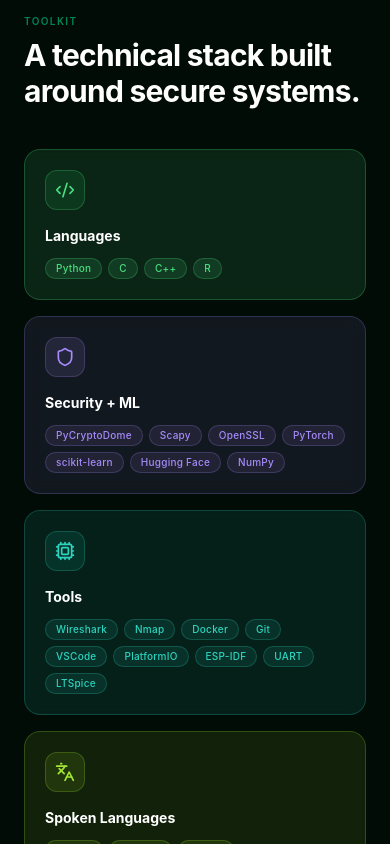
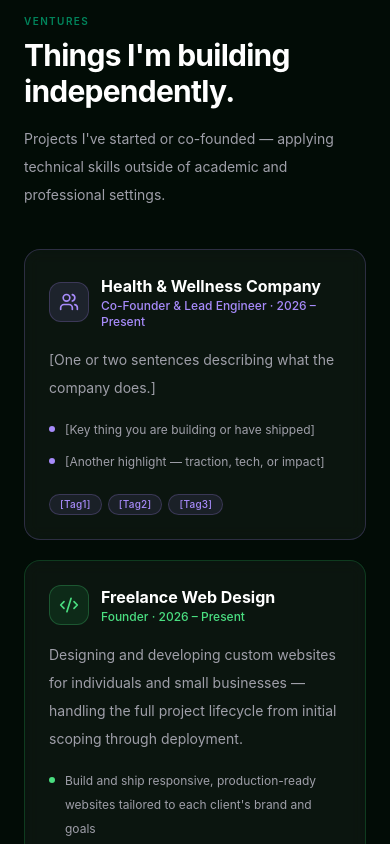
Before and after one commit to M-moore1/M-moore1.github.io, a React (Vite) app: page / in a window 390 px wide. Shown: the part 6140-6984 px from the top of the page. Built offline with nearby package versions, Linux system fonts and the light colour scheme.

Commit message:
Added Ventures Section

```diff
--- a/src/App.jsx
+++ b/src/App.jsx
@@ -30,12 +30,12 @@ const stagger = { visible: { transition: { staggerChildren: 0.09 } } };
 
 /* ─── accent palette — one colour per project domain ─────────── */
 const ACCENTS = {
-  green:  { tag: "rgba(74,222,128,0.12)",  tagBorder: "rgba(74,222,128,0.25)",  tagText: "#4ade80",  cardBorder: "rgba(34,197,94,0.22)",  glow: "rgba(34,197,94,0.18)",  iconBg: "rgba(34,197,94,0.12)"  },
-  purple: { tag: "rgba(167,139,250,0.10)", tagBorder: "rgba(167,139,250,0.22)", tagText: "#a78bfa",  cardBorder: "rgba(167,139,250,0.22)", glow: "rgba(167,139,250,0.15)", iconBg: "rgba(167,139,250,0.12)" },
-  teal:   { tag: "rgba(45,212,191,0.10)",  tagBorder: "rgba(45,212,191,0.22)",  tagText: "#2dd4bf",  cardBorder: "rgba(20,184,166,0.22)",  glow: "rgba(20,184,166,0.15)",  iconBg: "rgba(20,184,166,0.12)"  },
-  amber:  { tag: "rgba(251,191,36,0.10)",  tagBorder: "rgba(251,191,36,0.22)",  tagText: "#fbbf24",  cardBorder: "rgba(251,191,36,0.22)",  glow: "rgba(251,191,36,0.13)",  iconBg: "rgba(251,191,36,0.10)"  },
-  lime:   { tag: "rgba(163,230,53,0.10)",  tagBorder: "rgba(163,230,53,0.22)",  tagText: "#a3e635",  cardBorder: "rgba(163,230,53,0.22)",  glow: "rgba(163,230,53,0.12)",  iconBg: "rgba(163,230,53,0.10)"  },
-  sky:    { tag: "rgba(56,189,248,0.10)",  tagBorder: "rgba(56,189,248,0.22)",  tagText: "#38bdf8",  cardBorder: "rgba(56,189,248,0.22)",  glow: "rgba(56,189,248,0.13)",  iconBg: "rgba(56,189,248,0.10)"  },
+  green: { tag: "rgba(74,222,128,0.12)", tagBorder: "rgba(74,222,128,0.25)", tagText: "#4ade80", cardBorder: "rgba(34,197,94,0.22)", glow: "rgba(34,197,94,0.18)", iconBg: "rgba(34,197,94,0.12)" },
+  purple: { tag: "rgba(167,139,250,0.10)", tagBorder: "rgba(167,139,250,0.22)", tagText: "#a78bfa", cardBorder: "rgba(167,139,250,0.22)", glow: "rgba(167,139,250,0.15)", iconBg: "rgba(167,139,250,0.12)" },
+  teal: { tag: "rgba(45,212,191,0.10)", tagBorder: "rgba(45,212,191,0.22)", tagText: "#2dd4bf", cardBorder: "rgba(20,184,166,0.22)", glow: "rgba(20,184,166,0.15)", iconBg: "rgba(20,184,166,0.12)" },
+  amber: { tag: "rgba(251,191,36,0.10)", tagBorder: "rgba(251,191,36,0.22)", tagText: "#fbbf24", cardBorder: "rgba(251,191,36,0.22)", glow: "rgba(251,191,36,0.13)", iconBg: "rgba(251,191,36,0.10)" },
+  lime: { tag: "rgba(163,230,53,0.10)", tagBorder: "rgba(163,230,53,0.22)", tagText: "#a3e635", cardBorder: "rgba(163,230,53,0.22)", glow: "rgba(163,230,53,0.12)", iconBg: "rgba(163,230,53,0.10)" },
+  sky: { tag: "rgba(56,189,248,0.10)", tagBorder: "rgba(56,189,248,0.22)", tagText: "#38bdf8", cardBorder: "rgba(56,189,248,0.22)", glow: "rgba(56,189,248,0.13)", iconBg: "rgba(56,189,248,0.10)" },
 };
 
 /* ─── project data ────────────────────────────────────────────── */
@@ -191,12 +191,56 @@ const experiences = [
   },
 ];
 
+
+
+/* ─── ventures data ─────────────────────────────────────────── */
+const ventures = [
+  {
+    name: "Health & Wellness Company",
+    role: "Co-Founder & Lead Engineer",
+    period: "2026 – Present",
+    accent: "purple",
+    icon: Users,
+    description: "[One or two sentences describing what the company does.]",
+    bullets: [
+      "[Key thing you are building or have shipped]",
+      "[Another highlight — traction, tech, or impact]",
+    ],
+    tags: ["[Tag1]", "[Tag2]", "[Tag3]"],
+    link: null, // or swap null for "https://yourcompany.com"
+  },
+  {
+    name: "Freelance Web Design",
+    role: "Founder",
+    period: "2026 – Present",
+    accent: "green",
+    icon: Code2,
+    description:
+      "Designing and developing custom websites for individuals and small businesses — handling the full project lifecycle from initial scoping through deployment.",
+    bullets: [
+      "Build and ship responsive, production-ready websites tailored to each client's brand and goals",
+      "Manage client relationships, requirements, timelines, and delivery end-to-end",
+    ],
+    tags: ["Web Design", "HTML/CSS", "JavaScript", "Client Work"],
+    link: null,
+  },
+];
+
+
+
+
+
+
+
+
+
+
 /* ─── skill groups ────────────────────────────────────────────── */
 const skillGroups = [
-  { title: "Languages",      icon: Code2,      accent: "green",  items: ["Python", "C", "C++", "R"] },
-  { title: "Security + ML",  icon: Shield,     accent: "purple", items: ["PyCryptoDome", "Scapy", "OpenSSL", "PyTorch", "scikit-learn", "Hugging Face", "NumPy"] },
-  { title: "Tools",          icon: Cpu,        accent: "teal",   items: ["Wireshark", "Nmap", "Docker", "Git", "VSCode", "PlatformIO", "ESP-IDF", "UART", "LTSpice"] },
-  { title: "Spoken Languages", icon: Languages, accent: "lime",  items: ["English", "Spanish", "French"] },
+  { title: "Languages", icon: Code2, accent: "green", items: ["Python", "C", "C++", "R"] },
+  { title: "Security + ML", icon: Shield, accent: "purple", items: ["PyCryptoDome", "Scapy", "OpenSSL", "PyTorch", "scikit-learn", "Hugging Face", "NumPy"] },
+  { title: "Tools", icon: Cpu, accent: "teal", items: ["Wireshark", "Nmap", "Docker", "Git", "VSCode", "PlatformIO", "ESP-IDF", "UART", "LTSpice"] },
+  { title: "Spoken Languages", icon: Languages, accent: "lime", items: ["English", "Spanish", "French"] },
 ];
 
 
@@ -204,9 +248,9 @@ const skillGroups = [
 const aboutInterests = ["Board Games", "Languages", "Cooking", "Fishing & Hiking"];
 
 const aboutFacts = [
-  { value: "I speak 3 languages",   label: "English, Spanish, French",   accent: "green"  },
-  { value: "I love to sail",   label: "I've done 420s & a sailfish",   accent: "teal"   },
-  { value: "I love to swim",   label: "I swam competitively; my events were the 500 and the 200 IM",   accent: "lime"   },
+  { value: "I speak 3 languages", label: "English, Spanish, French", accent: "green" },
+  { value: "I love to sail", label: "I've done 420s & a sailfish", accent: "teal" },
+  { value: "I love to swim", label: "I swam competitively; my events were the 500 and the 200 IM", accent: "lime" },
 ];
 
 
@@ -344,6 +388,12 @@ function ProjectRow({ project, index }) {
   );
 }
 
+
+
+
+
+
+
 /* ─── main app ────────────────────────────────────────────────── */
 export default function App() {
   return (
@@ -383,7 +433,7 @@ export default function App() {
         </a>
 
         <div className="hidden items-center gap-1 text-sm md:flex">
-          {["about", "projects", "experience", "skills", "contact"].map((s) => (
+          {["about", "projects", "experience", "ventures", "skills", "contact"].map((s) => (
             <a
               key={s}
               href={`#${s}`}
@@ -490,10 +540,10 @@ export default function App() {
 
               <div className="grid grid-cols-2 gap-3">
                 {[
-                  { accent: "green",  Icon: Award, num: "6",    label: "Dean's List semesters" },
-                  { accent: "teal",   Icon: Users, num: "100+", label: "Residents supported as RA" },
-                  { accent: "lime",   Icon: Award, num: "93.6%", label: "UAV detection TPR" },
-                  { accent: "amber",  Icon: Award, num: "98.6%", label: "UAV detection TNR" },
+                  { accent: "green", Icon: Award, num: "6", label: "Dean's List semesters" },
+                  { accent: "teal", Icon: Users, num: "100+", label: "Residents supported as RA" },
+                  { accent: "lime", Icon: Award, num: "93.6%", label: "UAV detection TPR" },
+                  { accent: "amber", Icon: Award, num: "98.6%", label: "UAV detection TNR" },
                 ].map(({ accent, Icon, num, label }) => {
                   const a = ACCENTS[accent];
                   return (
@@ -591,6 +641,11 @@ export default function App() {
         </div>
       </section>
 
+
+
+
+
+
       {/* ── experience ── */}
       <section id="experience" className="relative z-10 mx-auto max-w-7xl px-6 py-20 md:px-10">
         <SectionHeading eyebrow="Experience" title="Cybersecurity, Research, and Teaching.">
@@ -630,7 +685,88 @@ export default function App() {
         </div>
       </section>
 
-      {/* ── skills ── */}
+
+      {/* ── ventures ── */}
+      <section id="ventures" className="relative z-10 mx-auto max-w-7xl px-6 py-20 md:px-10">
+        <SectionHeading eyebrow="Ventures" title="Things I'm building independently.">
+          Projects I've started or co-founded — applying technical skills outside of academic and professional settings.
+        </SectionHeading>
+
+        <div className="grid gap-5 md:grid-cols-2">
+          {ventures.map((venture, index) => {
+            const a = ACCENTS[venture.accent] ?? ACCENTS.green;
+            const Icon = venture.icon;
+            return (
+              <motion.div
+                key={venture.name}
+                initial={{ opacity: 0, y: 18 }}
+                whileInView={{ opacity: 1, y: 0 }}
+                viewport={{ once: true }}
+                transition={{ delay: index * 0.08 }}
+                style={{ border: `1px solid ${a.cardBorder}` }}
+                className="rounded-2xl bg-white/[0.04] p-6 backdrop-blur flex flex-col gap-4"
+              >
+                {/* header */}
+                <div className="flex items-start justify-between gap-3">
+                  <div className="flex items-center gap-3">
+                    <div
+                      style={{ background: a.iconBg, border: `1px solid ${a.tagBorder}` }}
+                      className="flex h-10 w-10 shrink-0 items-center justify-center rounded-xl"
+                    >
+                      <Icon className="h-5 w-5" style={{ color: a.tagText }} />
+                    </div>
+                    <div>
+                      <h3 className="text-base font-bold text-white">{venture.name}</h3>
+                      <p className="text-xs font-medium" style={{ color: a.tagText }}>
+                        {venture.role} · {venture.period}
+                      </p>
+                    </div>
+                  </div>
+                  {venture.link && (
+                  <a
+                      href = {venture.link}
+                      target="_blank"
+                      rel="noreferrer"
+                      className="shrink-0 rounded-full border border-white/10 bg-white/5 p-1.5 transition hover:border-emerald-300/30"
+                    >
+                      <ArrowUpRight className="h-3.5 w-3.5 text-zinc-400" />
+                </a>
+                                    )}
+              </div>
+
+            {/* description */ }
+            <p className="text-sm leading-7 text-zinc-400">{venture.description}</p>
+
+            {/* bullets */ }
+            <ul className="space-y-2">
+              {venture.bullets.map((bullet) => (
+                <li key={bullet} className="flex items-start gap-2.5 text-xs leading-6 text-zinc-400">
+                  <span
+                    className="mt-2 h-1.5 w-1.5 shrink-0 rounded-full"
+                    style={{ background: a.tagText }}
+                  />
+                  {bullet}
+                </li>
+              ))}
+            </ul>
+
+            {/* tags */ }
+            <div className="flex flex-wrap gap-1.5 pt-1">
+              {venture.tags.map((tag) => (
+                <Tag key={tag} accent={venture.accent}>{tag}</Tag>
+              ))}
+            </div>
+                    </motion.div>
+        );
+                })}
+      </div>
+    </section>
+
+
+
+
+
+  {/* ── skills ── */ }
   <section id="skills" className="relative z-10 mx-auto max-w-7xl px-6 py-20 md:px-10">
     <SectionHeading eyebrow="Toolkit" title="A technical stack built around secure systems." />
 
@@ -659,7 +795,7 @@ export default function App() {
     </div>
   </section>
 
-      {/* ── leadership ── */}
+  {/* ── leadership ── */ }
   <section className="relative z-10 mx-auto max-w-7xl px-6 py-20 md:px-10">
     <div className="overflow-hidden rounded-2xl border border-emerald-300/15 bg-gradient-to-br from-emerald-300/8 to-white/[0.03] p-7 md:p-10">
       <div className="grid gap-8 md:grid-cols-[0.9fr_1.1fr] md:items-start">
@@ -686,7 +822,7 @@ export default function App() {
     </div>
   </section>
 
-      {/* ── contact footer ── */}
+  {/* ── contact footer ── */ }
   <footer id="contact" className="relative z-10 mx-auto max-w-7xl px-6 pb-10 pt-8 md:px-10">
     <div className="flex flex-col gap-5 border-t border-white/8 pt-8 md:flex-row md:items-center md:justify-between">
       <div>
@@ -718,6 +854,6 @@ export default function App() {
     </div>
   </footer>
 
-    </main>
+    </main >
   );
 }
```
Lines whose indentation alone changed are shown as unchanged.
